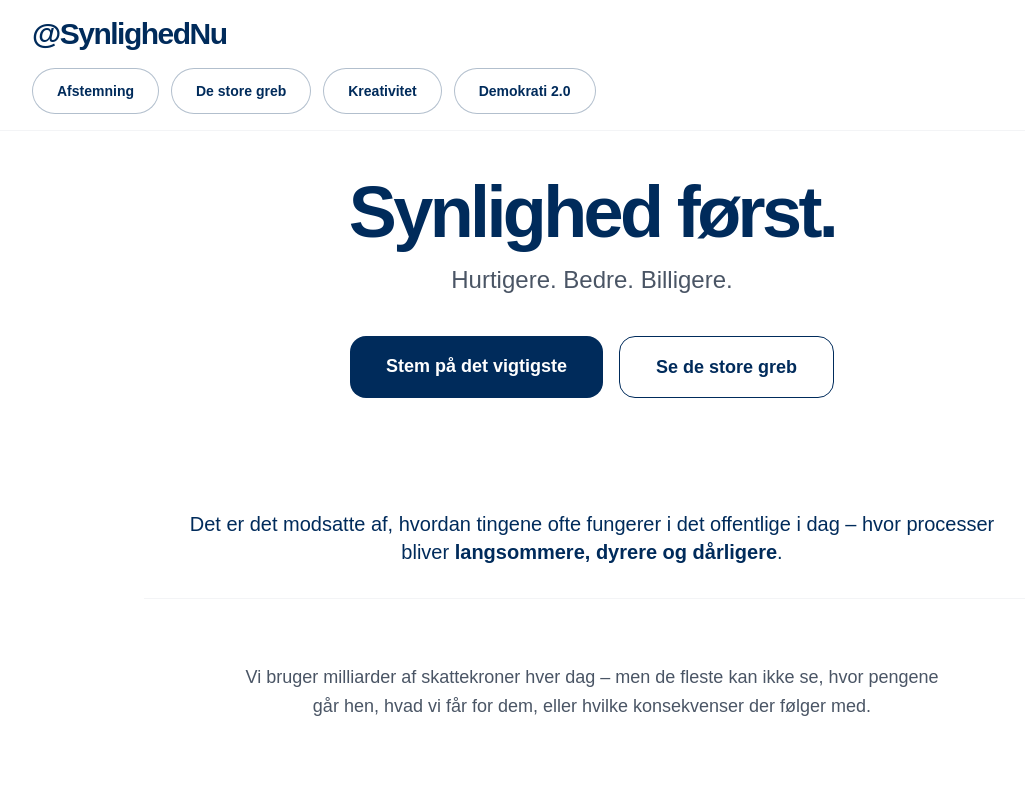
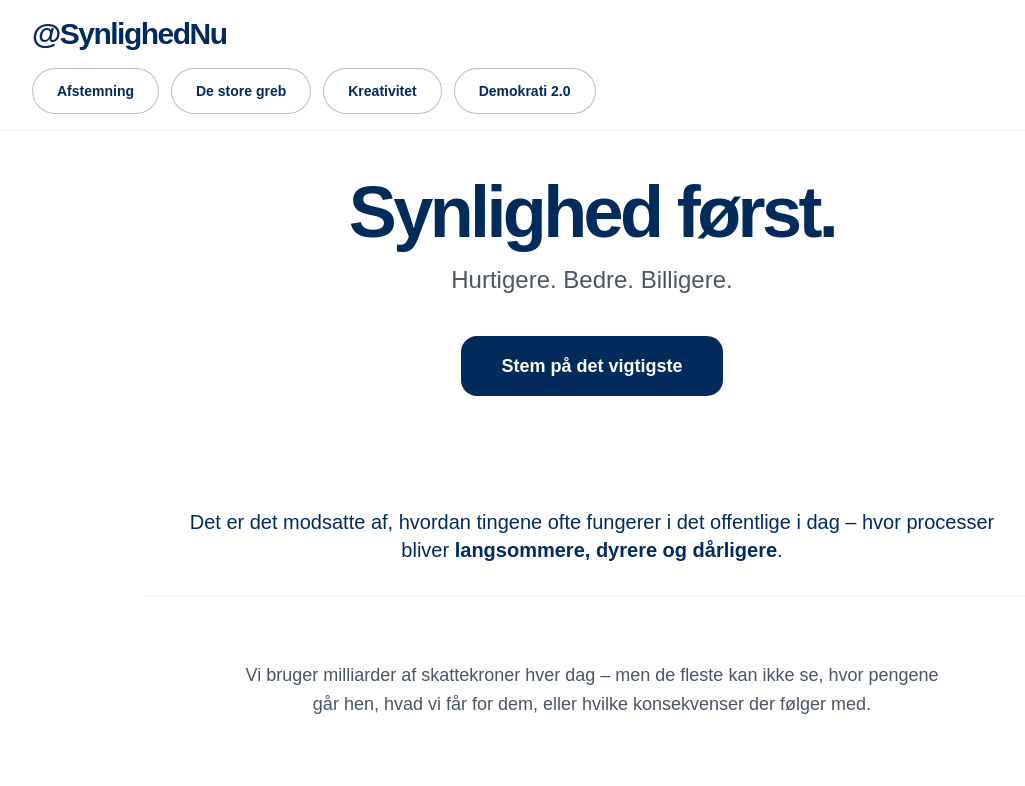
Before and after one commit to synlighed-nu/synlighed-nu-clean, a Next.js app: page / in a window 1280 px wide. Shown: the top 786 px of the page, without its empty margins (48-1073 px from the left). Built offline with nearby package versions, Linux system fonts and the light colour scheme.

Commit message:
Update _Hero.tsx

```diff
--- a/app/components/_Hero.tsx
+++ b/app/components/_Hero.tsx
@@ -12,18 +12,14 @@ export default function Hero() {
         <p className="text-2xl text-gray-600 mb-10">
           Hurtigere. Bedre. Billigere.
         </p>
-        <div className="flex flex-col sm:flex-row gap-4 justify-center">
+
+        {/* Kun én knap nu */}
+        <div className="flex justify-center">
           <a
             href="#afstemning"
-            className="bg-[#002B5B] hover:bg-[#001f3d] text-white px-9 py-4 rounded-2xl font-semibold text-lg transition"
+            className="bg-[#002B5B] hover:bg-[#001f3d] text-white px-10 py-4 rounded-2xl font-semibold text-lg transition"
           >
             Stem på det vigtigste
-          </a>
-          <a
-            href="#de-store-greb"
-            className="border border-[#002B5B] hover:bg-gray-50 px-9 py-4 rounded-2xl font-semibold text-lg transition"
-          >
-            Se de store greb
           </a>
         </div>
       </div>
```
